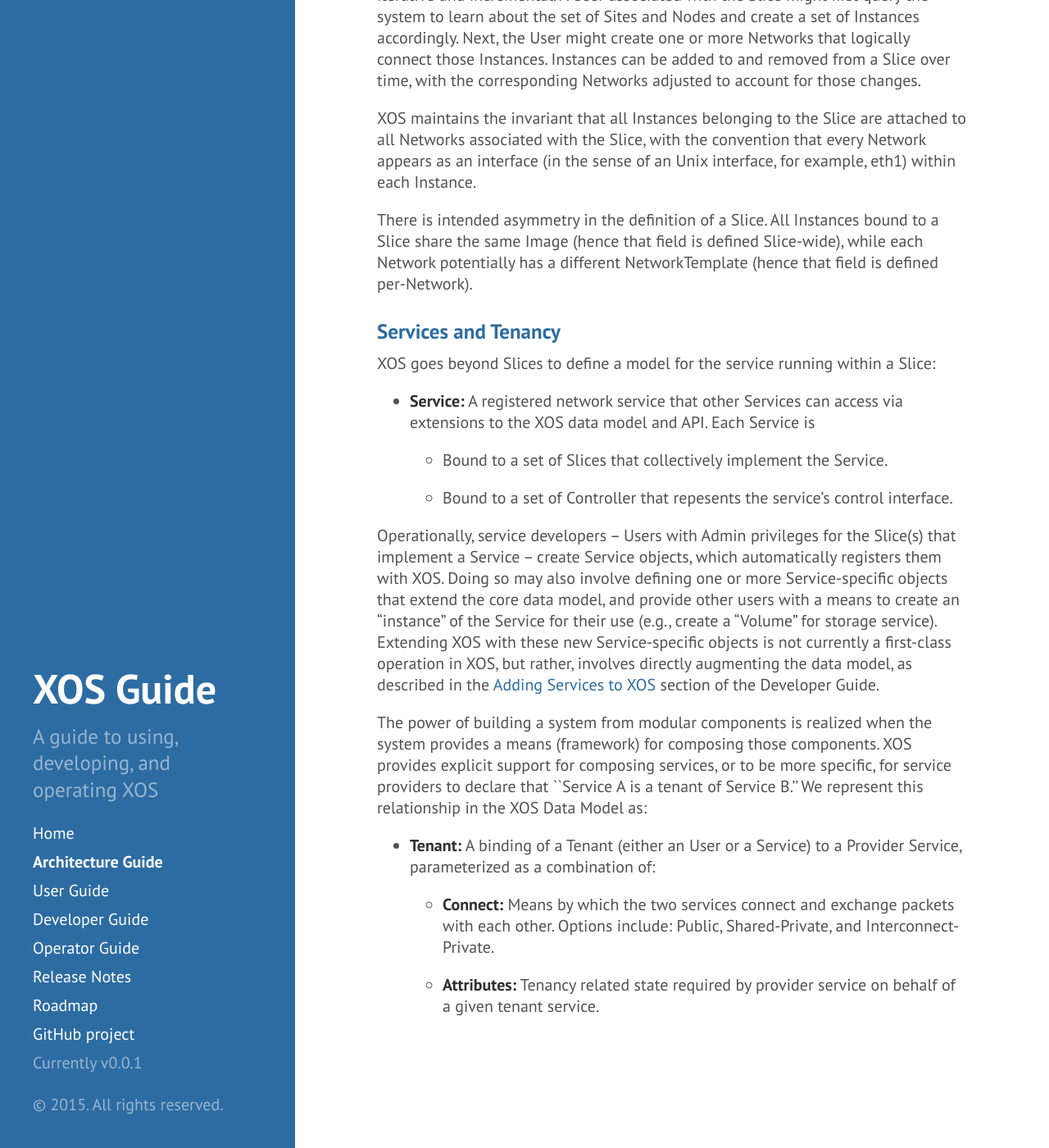
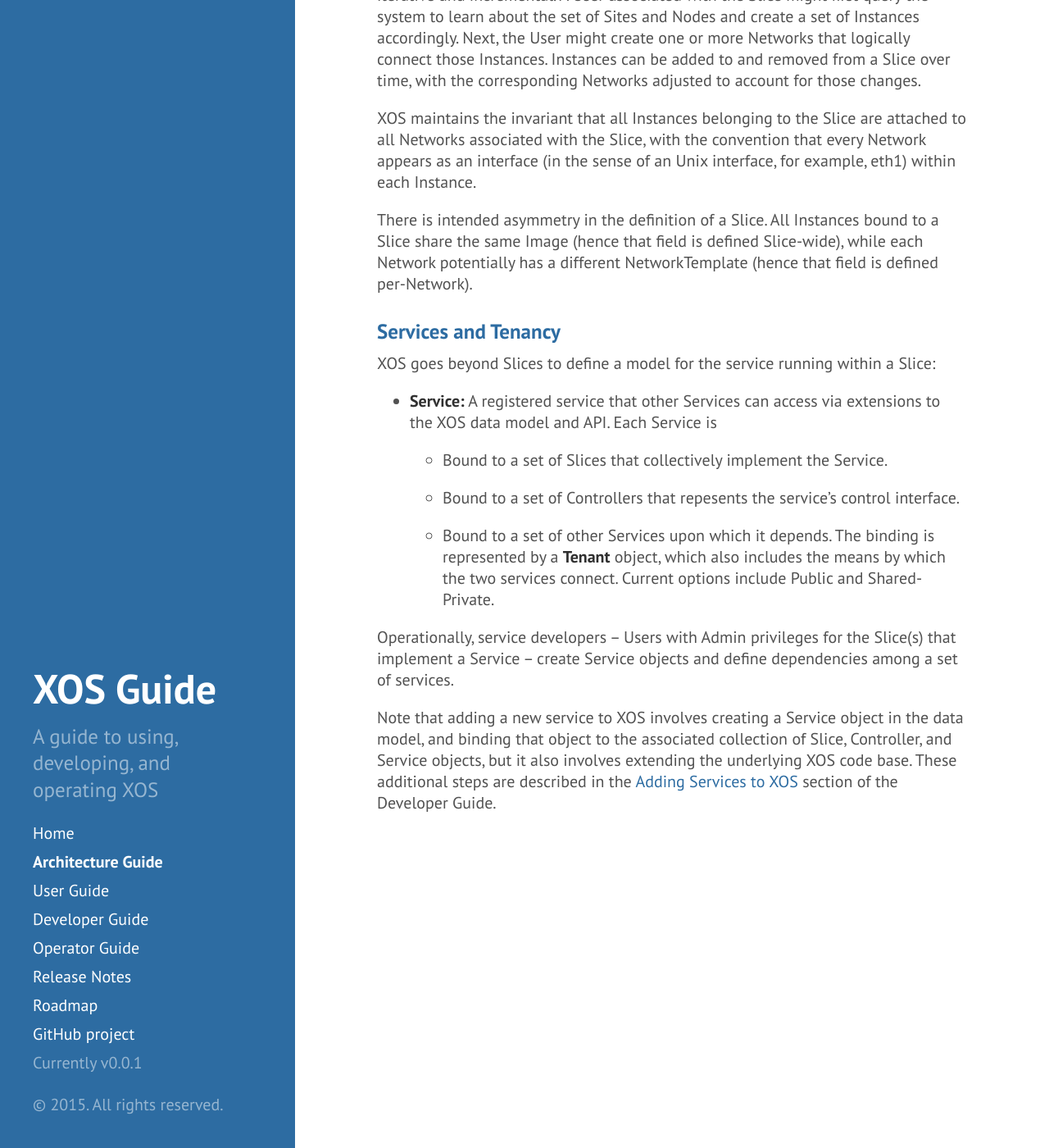
Before and after one commit to open-cloud/open-cloud.github.io.old, a Jekyll site: the page built from 0_overview.md, in a window 1280 px wide and 1400 px high, scrolled down 10086 px. Shown: the whole window at 82% size. Built offline with Jekyll 4.4.1, drawn with Linux system fonts in a browser that asks for light colours; Markdown is read by kramdown in place of the engine named in the settings.

Commit message:
tweaked tenancy subsection

```diff
--- a/0_overview.md
+++ b/0_overview.md
@@ -443,39 +443,27 @@ NetworkTemplate (hence that field is defined per-Network).
 XOS goes beyond Slices to define a model for the service running
 within a Slice:
 
-* **Service:** A registered network service that other Services can
-  access via extensions to the XOS data model and API. Each Service is
+* **Service:** A registered service that other Services can access via
+  extensions to the XOS data model and API. Each Service is
 
   - Bound to a set of Slices that collectively implement the Service.
 
-  - Bound to a set of Controller that repesents the service's control
+  - Bound to a set of Controllers that repesents the service's control
     interface.
 
+  - Bound to a set of other Services upon which it depends. The binding
+    is represented by a **Tenant** object, which also includes the
+    means by which the two services connect. Current options include
+    Public and Shared-Private.
+
 Operationally, service developers -- Users with Admin privileges for
-the Slice(s) that implement a Service -- create Service objects, which
-automatically registers them with XOS. Doing so may also involve
-defining one or more Service-specific objects that extend the core
-data model, and provide other users with a means to create an
-"instance" of the Service for their use (e.g., create a "Volume" for
-storage service). Extending XOS with these new Service-specific
-objects is not currently a first-class operation in XOS, but rather,
-involves directly augmenting the data model, as described in the
+the Slice(s) that implement a Service -- create Service objects and
+define dependencies among a set of services.
+
+Note that adding a new service to XOS involves creating a Service
+object in the data model, and binding that object to the associated
+collection of Slice, Controller, and Service objects, but it also
+involves extending the underlying XOS code base. These additional
+steps are described in the
 [Adding Services to XOS](../2_developer/#adding-services) section of the
 Developer Guide.
-
-The power of building a system from modular components is realized
-when the system provides a means (framework) for composing those
-components. XOS provides explicit support for composing services, or
-to be more specific, for service providers to declare that ``Service A
-is a tenant of Service B.'' We represent this relationship in the XOS
-Data Model as:
-
-* **Tenant:** A binding of a Tenant (either an User or a Service) to a
-  Provider Service, parameterized as a combination of:
-
-  - **Connect:** Means by which the two services connect and exchange
-    packets with each other. Options include: Public, Shared-Private,
-    and Interconnect-Private.
-
-  - **Attributes:** Tenancy related state required by provider service
-    on behalf of a given tenant service.
```
Also changed, not shown: 4_notes.md (+1 -2 lines), 5_roadmap.md (+5 -2 lines).
